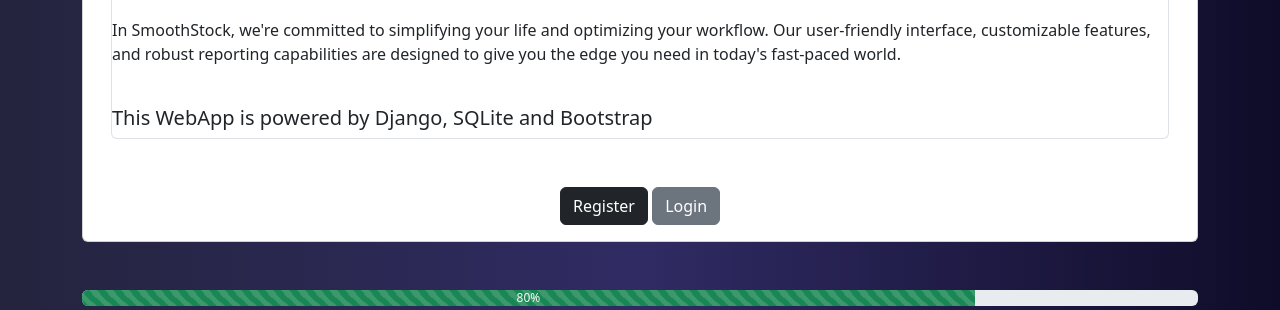
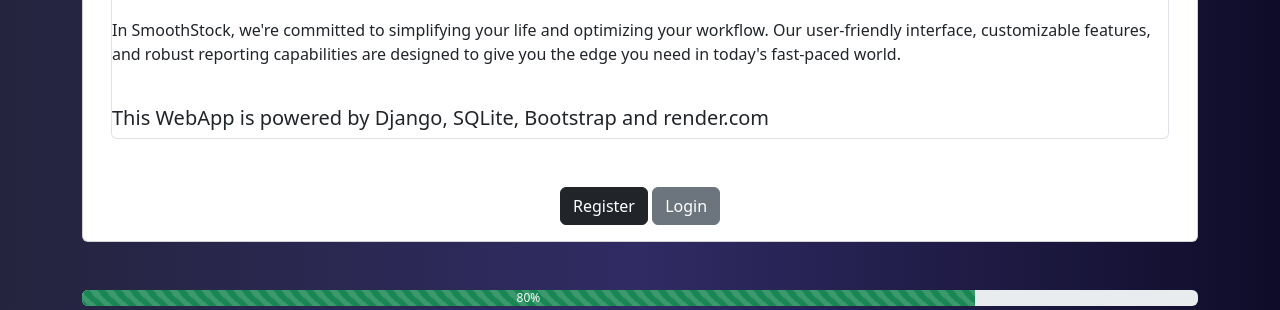
Before and after one commit to FortyWare/SmoothStock, a Django app: page / in a window 1280 px wide. Shown: the part 651-961 px from the top of the page. Run offline with Django 4.2, Linux system fonts and the light colour scheme.

Commit message:
href fixes 2

```diff
--- a/inventory/views.py
+++ b/inventory/views.py
@@ -34,7 +34,7 @@ def add_product(request):
             new_inventory = add_form.save(commit=False)
             new_inventory.sales = float(add_form.data['cost_per_item']) * float(add_form.data['quantity_sold'])
             new_inventory.save()
-            return redirect("/inventory/list")
+            return redirect("/inventory/list/")
     else:
         add_form = AddInventoryForm()
 
--- a/tasks/templates/home.html
+++ b/tasks/templates/home.html
@@ -51,7 +51,7 @@
 
                 <p class="py-4">In SmoothStock, we're committed to simplifying your life and optimizing your workflow. Our user-friendly interface, customizable features, and robust reporting capabilities are designed to give you the edge you need in today's fast-paced world.</p>
 
-                <h5>This WebApp is powered by Django, SQLite and Bootstrap</h5>
+                <h5>This WebApp is powered by Django, SQLite, Bootstrap and render.com</h5>
             </nav>
 
         {% if user.is_authenticated %}
```
